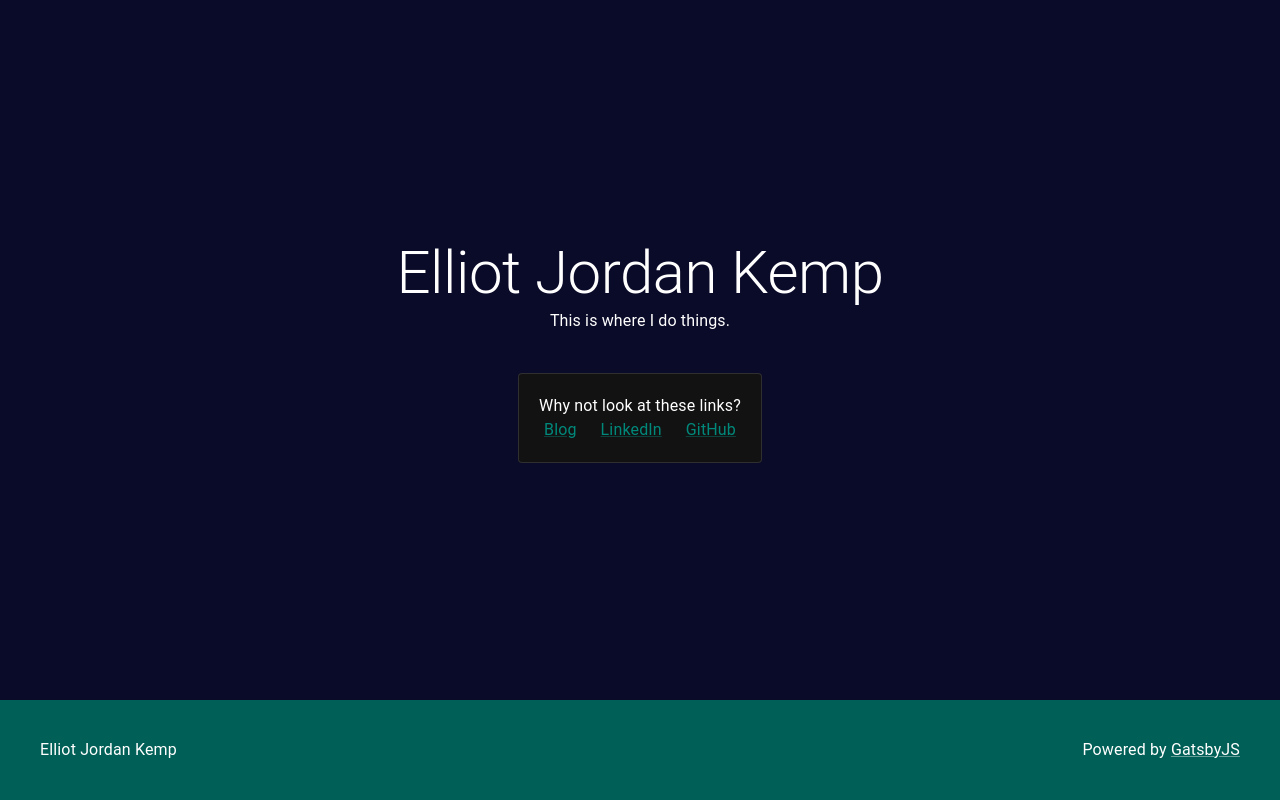
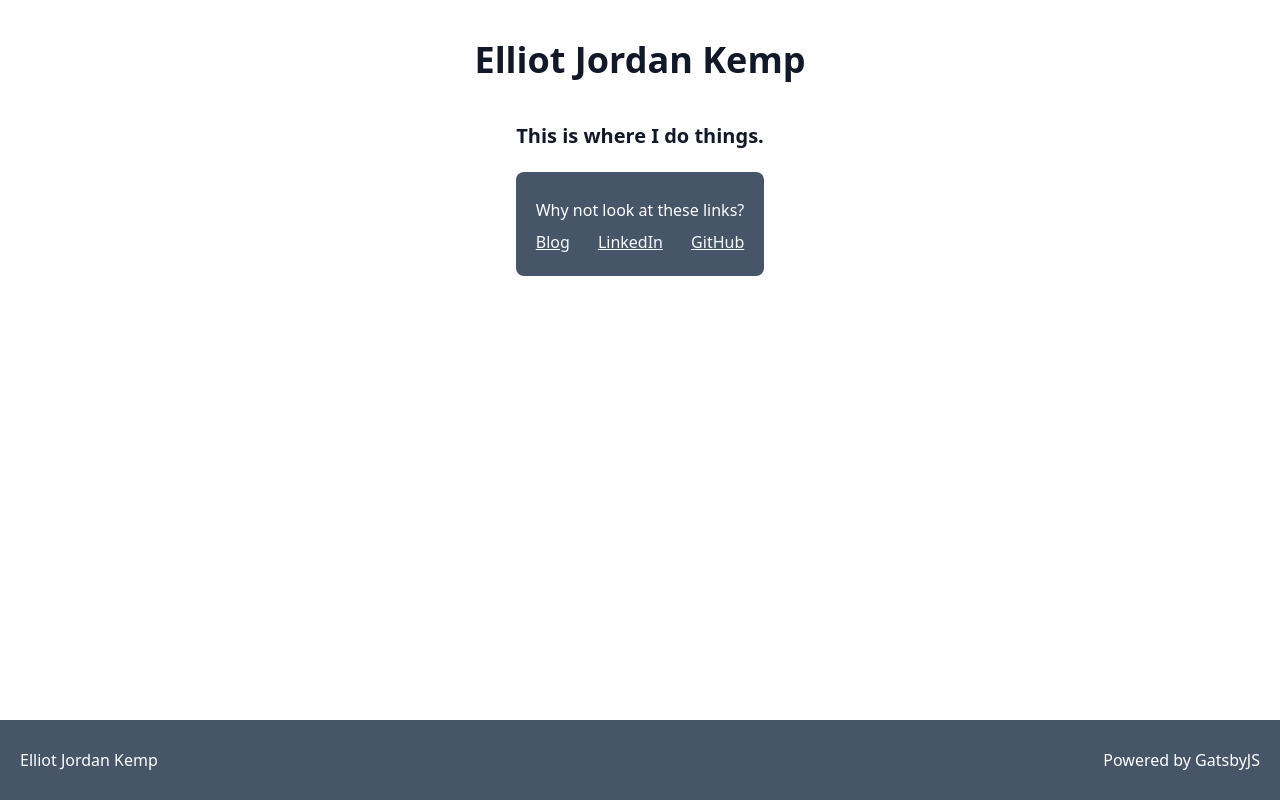
Before and after one commit to E-Kemp/personal-site-v5-node-16, a Gatsby site: page / in a window 1280 px wide. Built offline with nearby package versions, Linux system fonts and the light colour scheme; Gatsby itself is replaced by a stand-in of ours.

Commit message:
Added Tailwind support and re-styled the website

```diff
--- a/gatsby-browser.tsx
+++ b/gatsby-browser.tsx
@@ -1,15 +1 @@
-import * as React from 'react'
-import type { GatsbyBrowser } from 'gatsby'
-import { CssBaseline, ThemeProvider } from '@mui/material'
-import theme from './theme'
-
-export const wrapPageElement: GatsbyBrowser['wrapPageElement'] = ({
-  element
-}) => {
-  return (
-    <ThemeProvider theme={theme}>
-      <CssBaseline />
-      {element}
-    </ThemeProvider>
-  )
-}
+import './src/styles/global.css'
--- a/gatsby-config.ts
+++ b/gatsby-config.ts
@@ -10,6 +10,7 @@ const config: GatsbyConfig = {
   // Learn more at: https://gatsby.dev/graphql-typegen
   graphqlTypegen: true,
   plugins: [
+    'gatsby-plugin-postcss',
     'gatsby-plugin-mdx',
     {
       resolve: 'gatsby-source-filesystem',
@@ -17,7 +18,6 @@ const config: GatsbyConfig = {
         path: './src/content/'
       }
     },
-
     'gatsby-transformer-remark'
   ]
 }
--- /dev/null
+++ b/postcss.config.js
@@ -0,0 +1,6 @@
+module.exports = {
+  plugins: {
+    tailwindcss: {},
+    autoprefixer: {},
+  },
+}
--- /dev/null
+++ b/prettier.config.ts
@@ -0,0 +1,3 @@
+module.exports = {
+  plugins: [require('prettier-plugin-tailwindcss')]
+}
--- /dev/null
+++ b/src/components/breadcrumbs.tsx
@@ -0,0 +1,30 @@
+import { Link } from 'gatsby'
+import React from 'react'
+
+type BreadcrumbsProps = {
+  crumbs: {
+    label: string
+    to?: string
+  }[]
+}
+
+const Breadcrumbs = (props: BreadcrumbsProps) => {
+  return (
+    <ul className="m-0 flex flex-row p-0">
+      {props.crumbs.map((crumb, index) => (
+        <>
+          {crumb.to ? (
+            <Link to={crumb.to} aria-label={crumb.label}>
+              {crumb.label}
+            </Link>
+          ) : (
+            <span>{crumb.label}</span>
+          )}
+          {index !== props.crumbs.length - 1 && <span className="mx-2">/</span>}
+        </>
+      ))}
+    </ul>
+  )
+}
+
+export { Breadcrumbs }
--- a/src/components/footer.tsx
+++ b/src/components/footer.tsx
@@ -1,28 +1,15 @@
-import { backdropClasses, Box, Link, Typography } from '@mui/material'
-import Grid2 from '@mui/material/Unstable_Grid2/Grid2'
 import React from 'react'
-import theme from '../../theme'
 
 const Footer = () => {
   return (
-    <Grid2
-      container
-      justifyContent="space-between"
-      alignItems="center"
-      sx={{
-        minWidth: '100%',
-        height: '100px',
-        paddingX: '40px',
-        backgroundColor: theme.palette.primary.dark
-      }}
-    >
-      <Grid2>
-        <Typography>Elliot Jordan Kemp</Typography>
-      </Grid2>
-      <Grid2>
-        <Typography>
+    <div className="flex h-20 w-screen grow-0 flex-row items-center justify-between bg-slate-600 p-5 text-white">
+      <div>
+        <p>Elliot Jordan Kemp</p>
+      </div>
+      <div>
+        <p>
           Powered by{' '}
-          <Link
+          <a
             target="_blank"
             referrerPolicy="no-referrer"
             href="https://www.gatsbyjs.com/"
@@ -30,11 +17,11 @@ const Footer = () => {
             color={'#fff'}
           >
             GatsbyJS
-          </Link>
-        </Typography>
-      </Grid2>
-    </Grid2>
+          </a>
+        </p>
+      </div>
+    </div>
   )
 }
 
-export default Footer
+export { Footer }
--- /dev/null
+++ b/src/components/index.tsx
@@ -0,0 +1,6 @@
+import { Layout } from './layout'
+import { Footer } from './footer'
+import { MyLink } from './myLink'
+import { Breadcrumbs } from './breadcrumbs'
+
+export { Layout, Footer, MyLink, Breadcrumbs }
--- a/src/components/layout.tsx
+++ b/src/components/layout.tsx
@@ -1,37 +1,35 @@
-import { Box, styled } from '@mui/material'
 import React from 'react'
-import Footer from './footer'
+import { Breadcrumbs } from './breadcrumbs'
+import { Footer } from './footer'
 import './layout.css'
 
-type Props = { children: React.ReactNode; hc?: boolean; vc?: boolean }
+type Breadcrumb = {
+  label: string
+  to?: string
+}
+type Props = {
+  children: React.ReactNode
+  breadcrumbs?: Breadcrumb[]
+  hc?: boolean
+  vc?: boolean
+}
 
-const Main = styled(Box)({ flexGrow: 1 })
-
-const Layout = ({ children, hc, vc }: Props) => {
+const Layout = ({ children, breadcrumbs, hc, vc }: Props) => {
   return (
-    <Box
-      sx={{
-        display: 'flex',
-        flexDirection: 'column',
-        minHeight: '100vh',
-        width: '100vw',
-      }}
-    >
-      <Box
-        sx={{
-          display: 'flex',
-          flexDirection: 'column',
-          flexGrow: 1,
-          justifyContent: vc ? 'center' : 'flex-start',
-          alignItems: hc ? 'center' : 'flex-start',
-          padding: '30px'
-        }}
-      >
-        {children}
-      </Box>
+    <div className="flex min-h-screen flex-col items-center">
+      <div className="prose flex w-full grow flex-col p-5">
+        {breadcrumbs && <Breadcrumbs crumbs={breadcrumbs} />}
+        <div
+          className={`flex flex-col ${vc && 'justify-center'} ${
+            hc && 'items-center'
+          }`}
+        >
+          {children}
+        </div>
+      </div>
       <Footer />
-    </Box>
+    </div>
   )
 }
 
-export default Layout
+export { Layout }
--- /dev/null
+++ b/src/components/myLink.tsx
@@ -0,0 +1,25 @@
+import React from 'react'
+import { Link } from 'gatsby'
+
+interface MyLinkProps
+  extends React.DetailedHTMLProps<
+    React.AnchorHTMLAttributes<HTMLAnchorElement>,
+    HTMLAnchorElement
+  > {
+  'aria-label': string
+}
+
+const MyLink = (
+  props: React.DetailedHTMLProps<
+    React.AnchorHTMLAttributes<HTMLAnchorElement>,
+    HTMLAnchorElement
+  >
+) => {
+  return (
+    <a target="_blank" referrerPolicy="no-referrer" {...props}>
+      {props.children}
+    </a>
+  )
+}
+
+export { MyLink }
--- a/src/content/post-1.md
+++ b/src/content/post-1.md
@@ -1,5 +1,15 @@
 ---
-slug: '/test-post'
-date: '2023-02-20'
+slug: '/post-1'
+date: '2023-03-13'
 title: 'My first blog post'
 ---
+
+## Introduction
+
+Welcome! This blog will mostly be about my professional development, where I detail what I've been learning and highlighting any personal projects or specific contributions to [eLife Sciences](https://github.com/elifesciences) that I'm particularly proud of.
+
+eLife Sciences? Yes, I'm an Open Source Developer for an open access health sciences journal, with the aim of chaning how research is published so we can improve the culture of research - a place that is ripe with toxicity and beurocracy! We don't make money, in fact our aim (well, my team's aim) is to create an open source platform to publish preprint articles, we're effectively giving it away for free!
+
+## What else is there here?
+
+This blog won't **only** be about my software successes, there may also be installments detailing developments in other hobbies, such as climbing or my musical career! I'm excited to see where I can take this website and any future content, see you in the next post!
--- /dev/null
+++ b/src/content/post-2-gatsby-tailwind.md
@@ -0,0 +1,25 @@
+---
+slug: '/post-2'
+date: '2023-03-13'
+title: 'The great GatsbyJS project'
+---
+
+## Introduction
+
+This first development post detils my trials and tribulations making a blog using GatsbyJS and ~~MUI~~ TailwindCSS! I started making this website a while ago, however there have been multiple roadblocks - namely Digital Ocean being stuck in the stone age of Node 16 (Gatbsy 5 **requires** Node 18 &#x1f643;).
+
+## Digital Ocean
+
+This site is being hosted on Digital Ocean's App Platform, which is pretty handy considering it's free tier supports static sites (which this website is!). Where it's not handy is that is doesn't support Node 18, the version of NodeJS that most frameworks have updated to, it's been out for over a year! In order to make my website actually build in this app platform, I have had to maticulously downgrade from Gatsby V5 to Gatsby V4, which is supported by Node 16. Not only did I have to make the downgrade, the time taken to figure out that I needed to do this was one hell of a rabbit hole! I considered Docker-ising the app (but that would've cost money to host!), or even using a different platofmrm, but free is free and I'm a stubborn mo\*\*\*\*fu\*\*\*r sometimes!
+
+## GatsbyJS
+
+Gatsby is a wonderful React framework that allows super fast page loading times by caching pages and serving them statically! In simpler terms, it generates pages and stores them so nothing needs to be generated on-the-fly. It also supports page templating, so these blog posts can be written using .md files, and Gatbys uses GraphQL to parse the .md content and format it how you're seeing this now.
+
+## MUI
+
+Next up, my favourite (or used to be) frontend tool! Material UI is a glorious frontend library if you're making a bog-standard React project with no framework-specific routing - but Gatsby isn't that. The `Link` component differs betweent MUI and Gatsby - Gatsby's specific improves internal routiung performance! so I tried to style the Gatsby Link to be identical to MUI's, but that was a lot of effort, and I realised my life isn't dictated by one tool - so what about the other frontend tools out there? Enter TailwindCSS...
+
+## Tailwind CSS
+
+This seeminly solved all my frontend woes, a somewhat interactive CSS library that acts like a 21st century version of Bootstrap. This allowed me to make my Gatsby links and external links look identical, win! It's also proven very capable of making this website look pretty, so I'll definitely be using it to further style the website (after spending an afternoon stripping MUI out of the project).
--- a/src/pages/blog.tsx
+++ b/src/pages/blog.tsx
@@ -1,8 +1,6 @@
 import * as React from 'react'
-import { graphql, HeadFC, PageProps } from 'gatsby'
-import { Box, Card, Link, List, Paper, Typography } from '@mui/material'
-import Layout from '../components/layout'
-import Grid2 from '@mui/material/Unstable_Grid2/Grid2'
+import { graphql, HeadFC, PageProps, Link } from 'gatsby'
+import { Layout } from '../components'
 
 interface BlogPageProps {
   allMarkdownRemark: {
@@ -21,16 +19,31 @@ interface BlogPageProps {
 const BlogPage: React.FC<PageProps<BlogPageProps>> = ({ data }) => {
   const { allMarkdownRemark } = data
   const posts = allMarkdownRemark.edges
+  const crumbs = [
+    {
+      label: 'Home',
+      to: '/'
+    },
+    { label: 'Blog' }
+  ]
   return (
-    <Layout vc>
-      <Typography variant="h3" gutterBottom>
-        Blog
-      </Typography>
-      {posts.map(({ node: { frontmatter } }) => (
-        <Link key={frontmatter.title} href={`/blog${frontmatter.slug}`}>
-          {frontmatter.title}
-        </Link>
-      ))}
+    <Layout breadcrumbs={crumbs} vc>
+      <h3>Blog</h3>
+      <ul>
+        {posts.map(({ node: { frontmatter } }) => (
+          <li>
+            <Link
+              key={frontmatter.title}
+              to={`/blog${frontmatter.slug}`}
+              aria-label={frontmatter.title}
+            >
+              {frontmatter.title}
+            </Link>
+            {' / '}
+            {frontmatter.date}
+          </li>
+        ))}
+      </ul>
     </Layout>
   )
 }
@@ -41,7 +54,7 @@ export const pageQuery = graphql`
       edges {
         node {
           frontmatter {
-            date
+            date(formatString: "MMMM DD, YYYY")
             slug
             title
           }
@@ -53,4 +66,4 @@ export const pageQuery = graphql`
 
 export default BlogPage
 
-export const Head: HeadFC = () => <title>Home Page</title>
+export const Head: HeadFC = () => <title>Blog</title>
--- a/src/pages/blog/{markdownRemark.frontmatter__slug}.tsx
+++ b/src/pages/blog/{markdownRemark.frontmatter__slug}.tsx
@@ -1,15 +1,22 @@
 import * as React from 'react'
-import { graphql, PageProps } from 'gatsby'
-import Layout from '../../components/layout'
-import { Typography } from '@mui/material'
+import { graphql, PageProps, HeadFC } from 'gatsby'
+import { Layout, Breadcrumbs } from '../../components'
 
 const BlogPostTemplate: React.FC<PageProps> = ({ data }) => {
-  const { markdownRemark } = data
+  const { markdownRemark }: any = data
   const { frontmatter, html } = markdownRemark
+  const crumbs = [
+    {
+      label: 'Home',
+      to: '/'
+    },
+    { label: 'Blog', to: '/blog' },
+    { label: frontmatter.title }
+  ]
   return (
-    <Layout>
-      <Typography variant="h3">{frontmatter.title}</Typography>
-      <Typography variant="h6">{frontmatter.date}</Typography>
+    <Layout breadcrumbs={crumbs}>
+      <h1 className="mt-5 mb-2">{frontmatter.title}</h1>
+      <span>{frontmatter.date}</span>
       <div dangerouslySetInnerHTML={{ __html: html }} />
     </Layout>
   )
@@ -30,3 +37,9 @@ export const pageQuery = graphql`
 `
 
 export default BlogPostTemplate
+
+export const Head: HeadFC = ({ data }) => {
+  const { markdownRemark }: any = data
+  const { frontmatter } = markdownRemark
+  return <title>{`Blog: ${frontmatter.title}`}</title>
+}
--- a/src/pages/index.tsx
+++ b/src/pages/index.tsx
@@ -1,55 +1,44 @@
 import * as React from 'react'
-import type { HeadFC, PageProps } from 'gatsby'
-import { Box, Card, Link, Paper, Typography } from '@mui/material'
-import Layout from '../components/layout'
-import Grid2 from '@mui/material/Unstable_Grid2/Grid2'
+import { HeadFC, PageProps, Link } from 'gatsby'
+import { Layout, MyLink } from '../components'
 
 const IndexPage: React.FC<PageProps> = () => {
   return (
-    <Layout vc hc>
-      <Typography variant="h2" component="h2">
-        Elliot Jordan Kemp
-      </Typography>
-      <Typography variant="body1" component="p">
-        This is where I do things.
-      </Typography>
-
-      <Card
-        variant="outlined"
-        elevation={3}
-        sx={{ marginTop: '40px', padding: '20px' }}
-      >
-        <Typography variant="body1" component="p">
-          Why not look at these links?
-        </Typography>
-        <Grid2 container spacing={3} direction="row" justifyContent="center">
-          <Grid2>
-            <Link href="/blog" aria-label="Link to my blog.">
+    <Layout hc vc>
+      <h1 className="my-5">Elliot Jordan Kemp</h1>
+      <h3 className="my-5">This is where I do things.</h3>
+      <div className="flex flex-col rounded-lg border-slate-800 bg-slate-600 p-5 text-white">
+        <p className="my-1">Why not look at these links?</p>
+        <div className="flex flex-row items-center justify-between">
+          <div>
+            <Link
+              to="/blog"
+              aria-label="Link to my blog posts"
+              className="text-slate-50 visited:text-slate-300"
+            >
               Blog
             </Link>
-          </Grid2>
-          <Grid2>
-            <Link
-              target="_blank"
-              referrerPolicy="no-referrer"
+          </div>
+          <div>
+            <MyLink
               href="https://www.linkedin.com/in/elliotjordankemp/"
               aria-label="Link to my LinkedIn profile."
+              className="text-slate-50 visited:text-slate-300"
             >
               LinkedIn
-            </Link>
-          </Grid2>
-          <Grid2>
-            <Link
-              target="_blank"
-              referrerPolicy="no-referrer"
+            </MyLink>
+          </div>
+          <div>
+            <MyLink
               href="https://github.com/E-Kemp"
               aria-label="Link to my Github page."
+              className="text-slate-50 visited:text-slate-300"
             >
               GitHub
-            </Link>
-          </Grid2>
-        </Grid2>
-      </Card>
+            </MyLink>
+          </div>
+        </div>
+      </div>
     </Layout>
   )
 }
--- /dev/null
+++ b/src/styles/global.css
@@ -0,0 +1,14 @@
+@tailwind base;
+@tailwind components;
+@tailwind utilities;
+
+html,
+body,
+#___gatsby,
+#gatsby-focus-wrapper {
+  height: 100%;
+}
+
+body {
+  margin: 0px;
+}
```
Also changed, not shown: package.json (+7 -4 lines), tailwind.config.js (added, +11 -0 lines), 3 other files.
